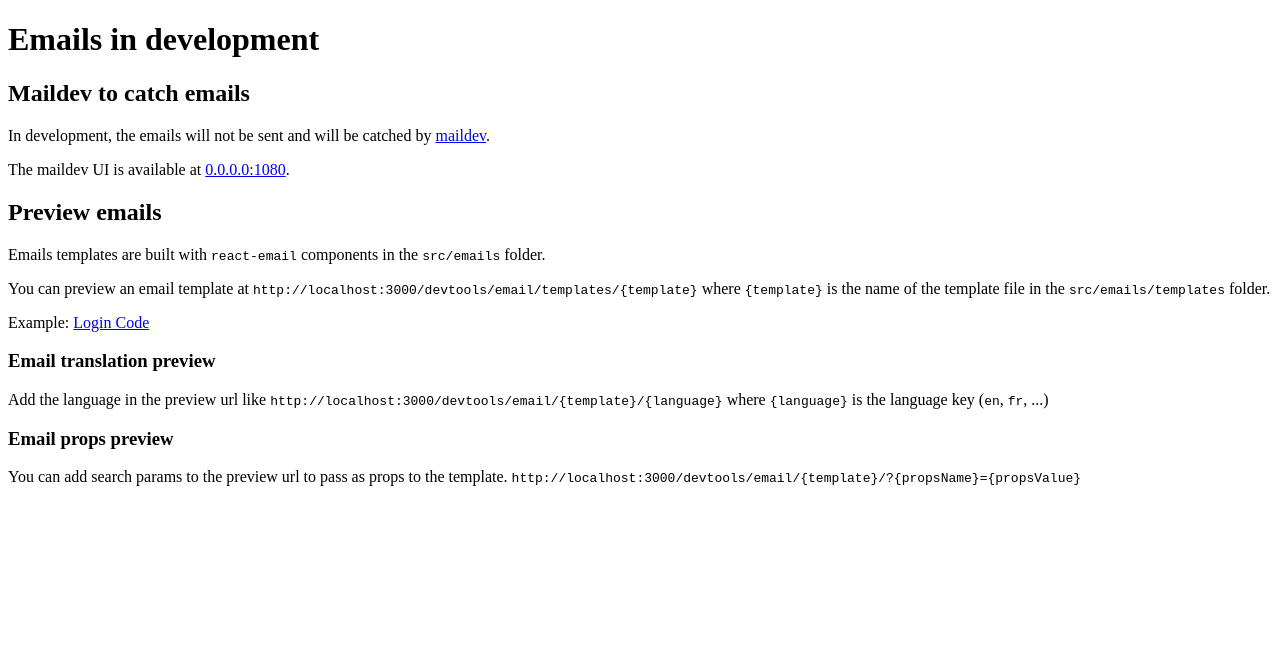
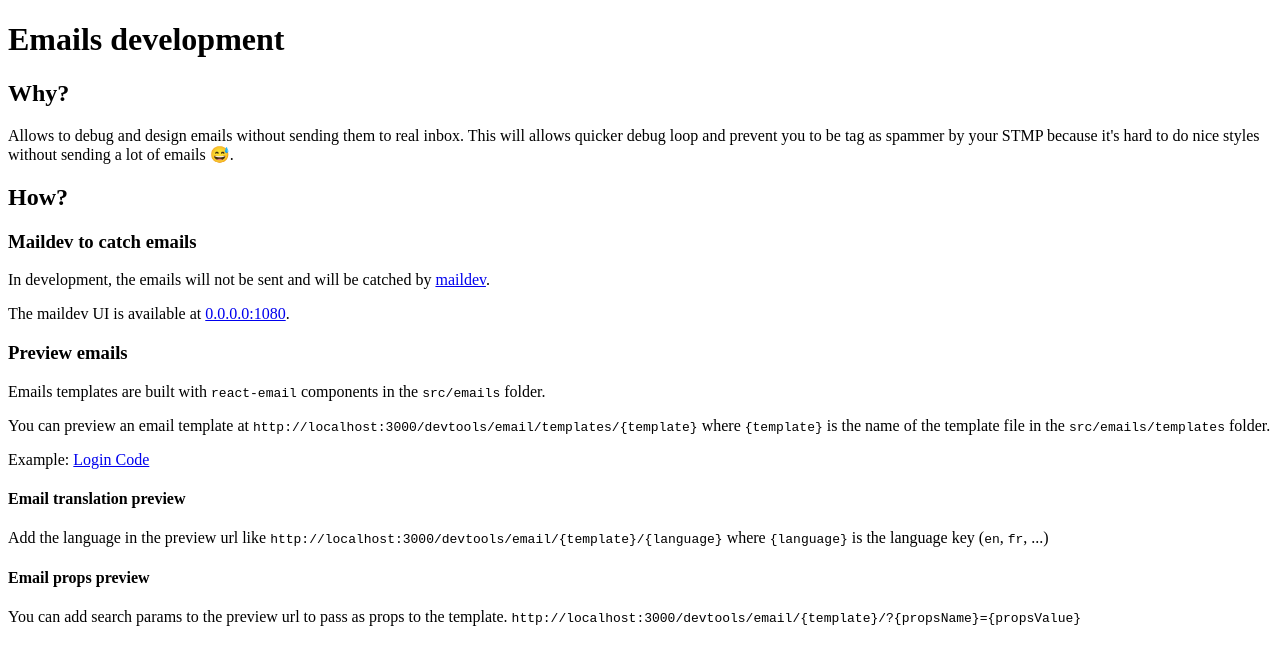
Before and after one commit to BearStudio/start-ui-web-docs, a Next.js app: page /guides/email-development in a window 1280 px wide. Shown: the top 664 px of the page. Built offline with nearby package versions, Linux system fonts and the light colour scheme.

Commit message:
fix: some why in guides

```diff
--- a/pages/guides/email-development.mdx
+++ b/pages/guides/email-development.mdx
@@ -1,13 +1,18 @@
+# Emails development
 
-# Emails in development
+## Why?
 
-## Maildev to catch emails
+Allows to debug and design emails without sending them to real inbox. This will allows quicker debug loop and prevent you to be tag as spammer by your STMP because it's hard to do nice styles without sending a lot of emails 😅.
+
+## How?
+
+### Maildev to catch emails
 
 In development, the emails will not be sent and will be catched by [maildev](https://github.com/maildev/maildev).
 
 The maildev UI is available at [0.0.0.0:1080](http://0.0.0.0:1080).
 
-## Preview emails
+### Preview emails
 
 Emails templates are built with `react-email` components in the `src/emails` folder.
 
@@ -15,11 +20,11 @@ You can preview an email template at `http://localhost:3000/devtools/email/templ
 
 Example: [Login Code](http://localhost:3000/devtools/email/login-code)
 
-### Email translation preview
+#### Email translation preview
 
 Add the language in the preview url like `http://localhost:3000/devtools/email/{template}/{language}` where `{language}` is the language key (`en`, `fr`, ...)
 
-### Email props preview
+#### Email props preview
 
 You can add search params to the preview url to pass as props to the template.
 `http://localhost:3000/devtools/email/{template}/?{propsName}={propsValue}`
--- a/pages/guides/hint-development-env.mdx
+++ b/pages/guides/hint-development-env.mdx
@@ -2,7 +2,7 @@
 
 ## Why?
 
-To customize hint on each environment
+Allows to have a visual hint by environment to prevent funny debugging moments.
 
 ## How?
 
```
